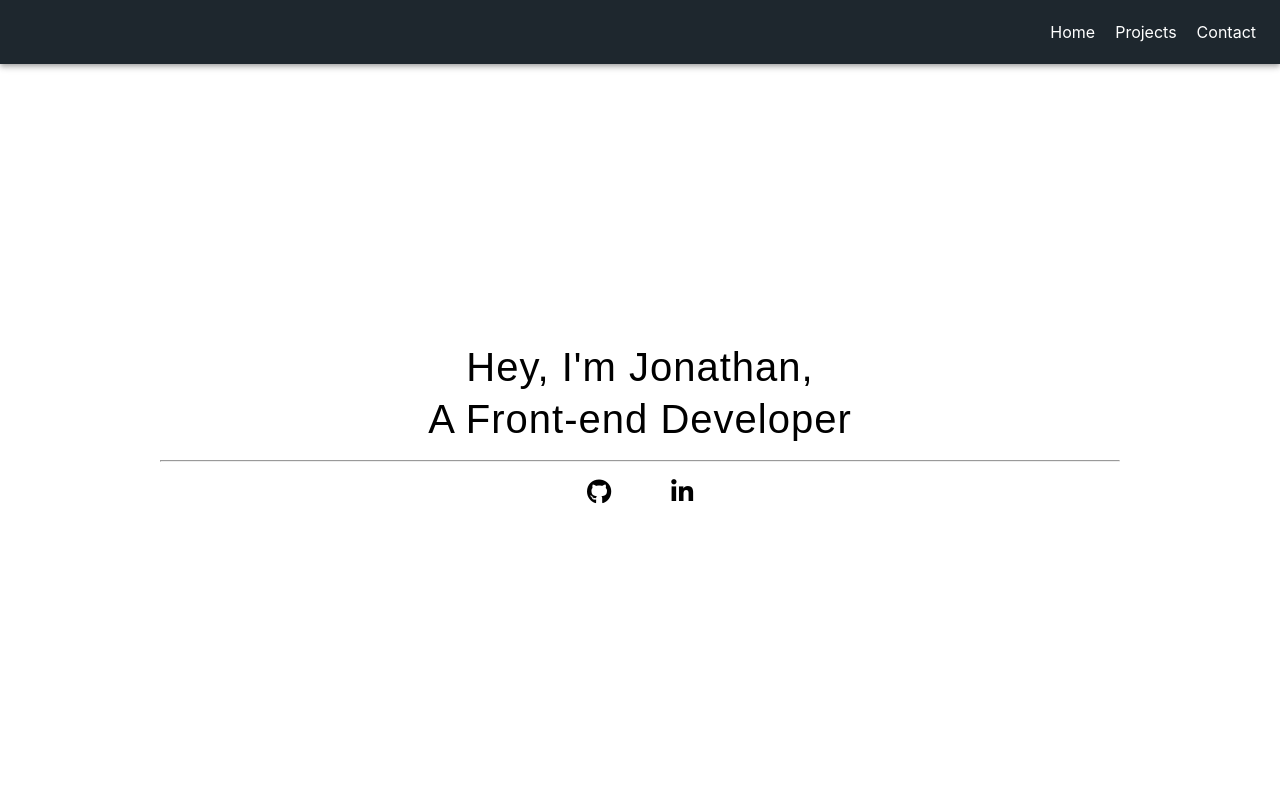
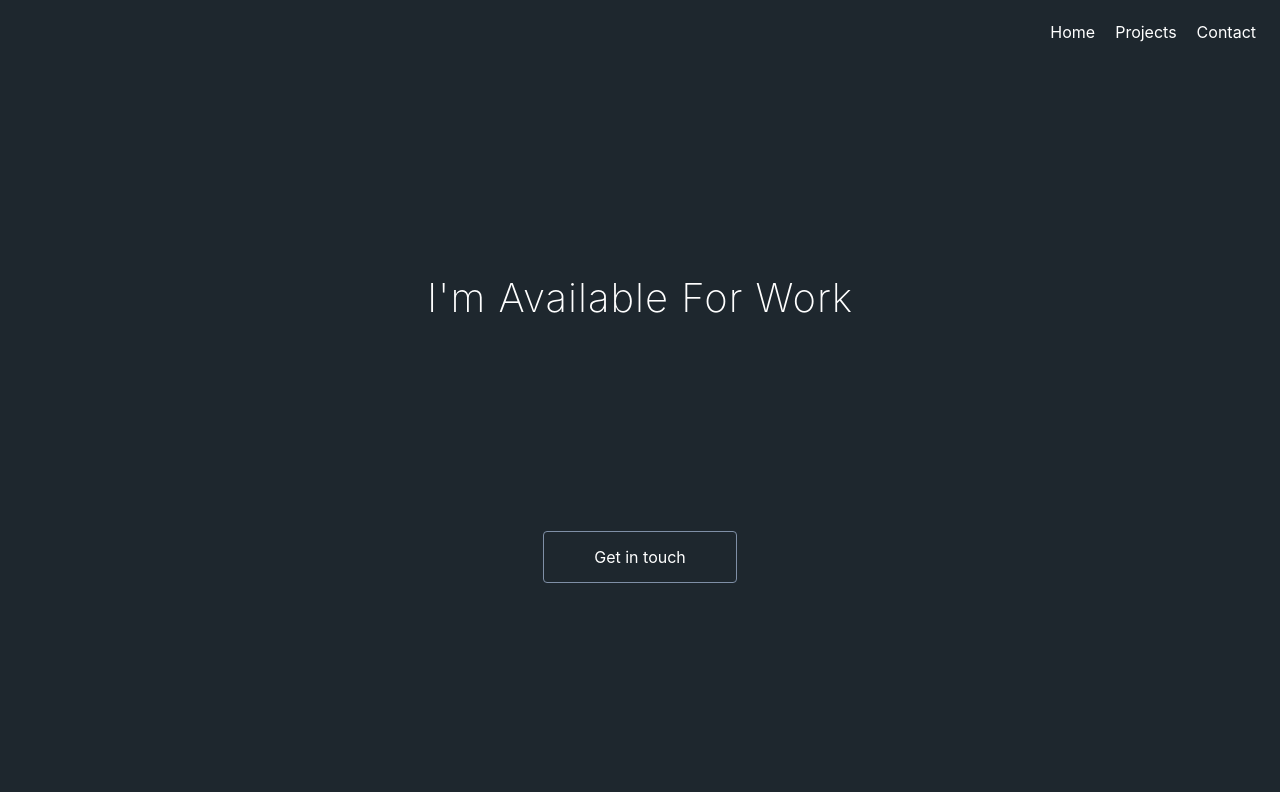
Before and after one commit to mrjlancaster/Portfolio, a React (Create React App) app in the folder my-portfolio/: page /Contact in a window 1280 px wide. Built offline with nearby package versions, Linux system fonts and the light colour scheme.

Commit message:
create router and links

```diff
--- a/my-portfolio/src/App.js
+++ b/my-portfolio/src/App.js
@@ -1,4 +1,5 @@
 import React, { useState } from 'react';
+import { BrowserRouter as Router, Switch, Route } from 'react-router-dom';
 import './App.css'
 import Header from './components/Header';
 import Welcome from './components/Welcome';
@@ -9,13 +10,17 @@
 
 
   return (
-    <div className="App">
-		 <Header />
-		 <Welcome />
-
-		 {/* <Projects /> */}
-		 {/* <Contact /> */}
-    </div>
+	  <Router>
+			<div className="App">
+				<Header />
+				<Switch>
+					<Route path='/' exact component={Welcome} />
+					<Route path='/Home' exact component={Welcome} />
+					<Route path='/Projects' exact component={Projects} />
+					<Route path='/Contact' exact component={Contact} />
+				</Switch>
+			</div>
+	  </Router>
   );
 }
 
--- a/my-portfolio/src/components/Header.js
+++ b/my-portfolio/src/components/Header.js
@@ -1,4 +1,5 @@
 import React from 'react';
+import { Link } from 'react-router-dom';
 
 // Material ui imports
 import AppBar from '@material-ui/core/AppBar';
@@ -27,13 +28,19 @@
 	}
 
 	return (
-		<div className={classes.root}>
+		<div>
 			<AppBar className={classes.bar} position="static">
 				<Toolbar>
 					<ul className={classes.ul}>
-						<li className={classes.li} onClick={displayHome}>Home</li>
-						<li className={classes.li} onClick={displayProjects}>Projects</li>
-						<li className={classes.li} onClick={displayContact}>Contact</li>
+						<li>
+							<Link to='/' className={classes.li} onClick={displayHome}>Home</Link>
+						</li>
+						<li>
+							<Link to='/Projects' className={classes.li} onClick={displayProjects}>Projects</Link>
+						</li>
+						<li>
+							<Link to='/Contact' className={classes.li} onClick={displayContact}>Contact</Link>
+						</li>
 					</ul>
 				</Toolbar>
 			</AppBar>
--- a/my-portfolio/src/styles.js
+++ b/my-portfolio/src/styles.js
@@ -1,9 +1,7 @@
 import { makeStyles } from '@material-ui/core/styles';
 
 const useStyles = makeStyles((theme) => ({
-	root: {
-		flexGrow: 1,
-	 },
+
 	 bar: {
 		 backgroundColor: '#1e272e',
 	 },
@@ -21,6 +19,8 @@
 
 	 li: {
 		 marginLeft: 20,
+		 color: '#fff',
+		 textDecoration: 'none',
 		 cursor: 'pointer'
 	 },
 	 // Welcome section
@@ -71,7 +71,7 @@
 	 // Contact component styles
 	 contactBox: {
 		 backgroundColor: '#1e272e',
-		 height: '94vh',
+		 height: '91vh',
 		 display: 'flex',
 		 flexDirection: 'column',
 		 alignItems: 'center',
```
